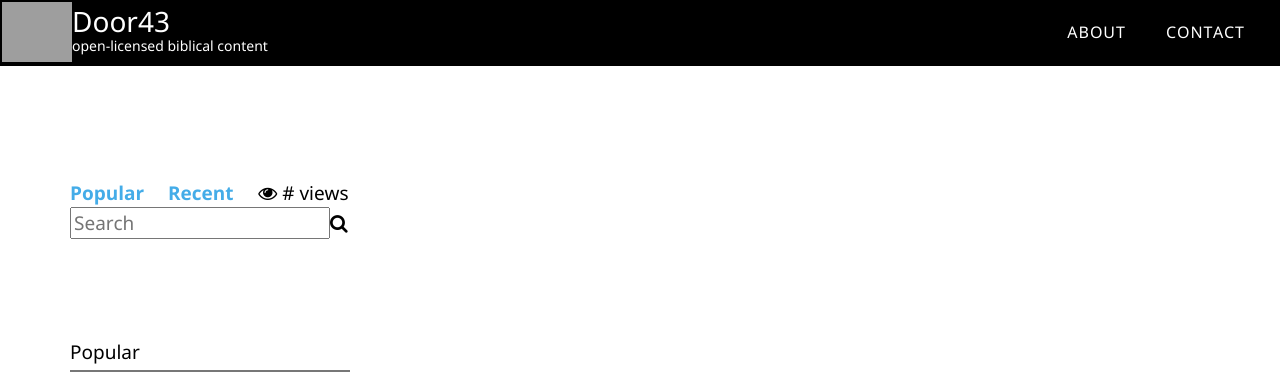
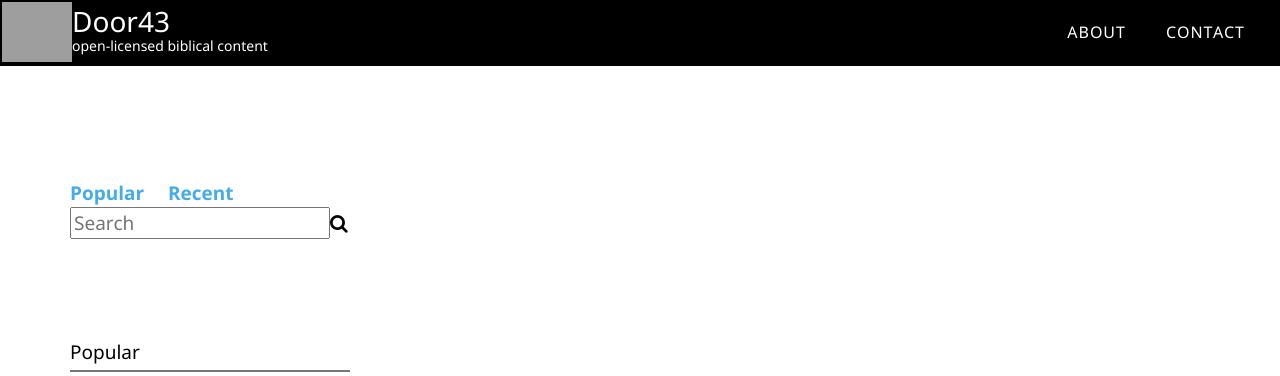
Before and after one commit to unfoldingWord/door43.org, a Jekyll site: the page built from pages/en/index.md, in a window 1280 px wide and 980 px high. Shown: the top 376 px of the window. Built offline with Jekyll 4.4.1, drawn with Linux system fonts in a browser that asks for light colours; a script that is not in the unit is left out; grey boxes are pictures that could not be loaded.

Commit message:
i18n.html & i18n.js - remove page views from language page

```diff
--- a/_layouts/i18n.html
+++ b/_layouts/i18n.html
@@ -43,12 +43,6 @@
             <a class="bold" href="#" onclick="return scrollToResults('popular-div');">Popular</a>&emsp;
             <a class="bold" href="#" onclick="return scrollToResults('recent-div');">Recent</a>
           </td>
-
-          <td>
-            &nbsp;&nbsp;&nbsp;&nbsp;
-            <span id="views"><i class="fa fa-eye"></i></span>
-            <span id="num-of-views"># views</span>
-          </td>
         </tr>
       </table>
     </div>
--- a/js/i18n.js
+++ b/js/i18n.js
@@ -10,7 +10,7 @@ function onReady() {
     setupLanguageSelector();
     setupSearchFieldFromUrl();
     searchProjects();
-    setLanguagePageViews($('#num-of-views'),window.location.href,1);
+    setLanguagePageViews(null,window.location.href,1);
     pageLoaded = true;
 
     $('#search-button').on('click', function () {
```
